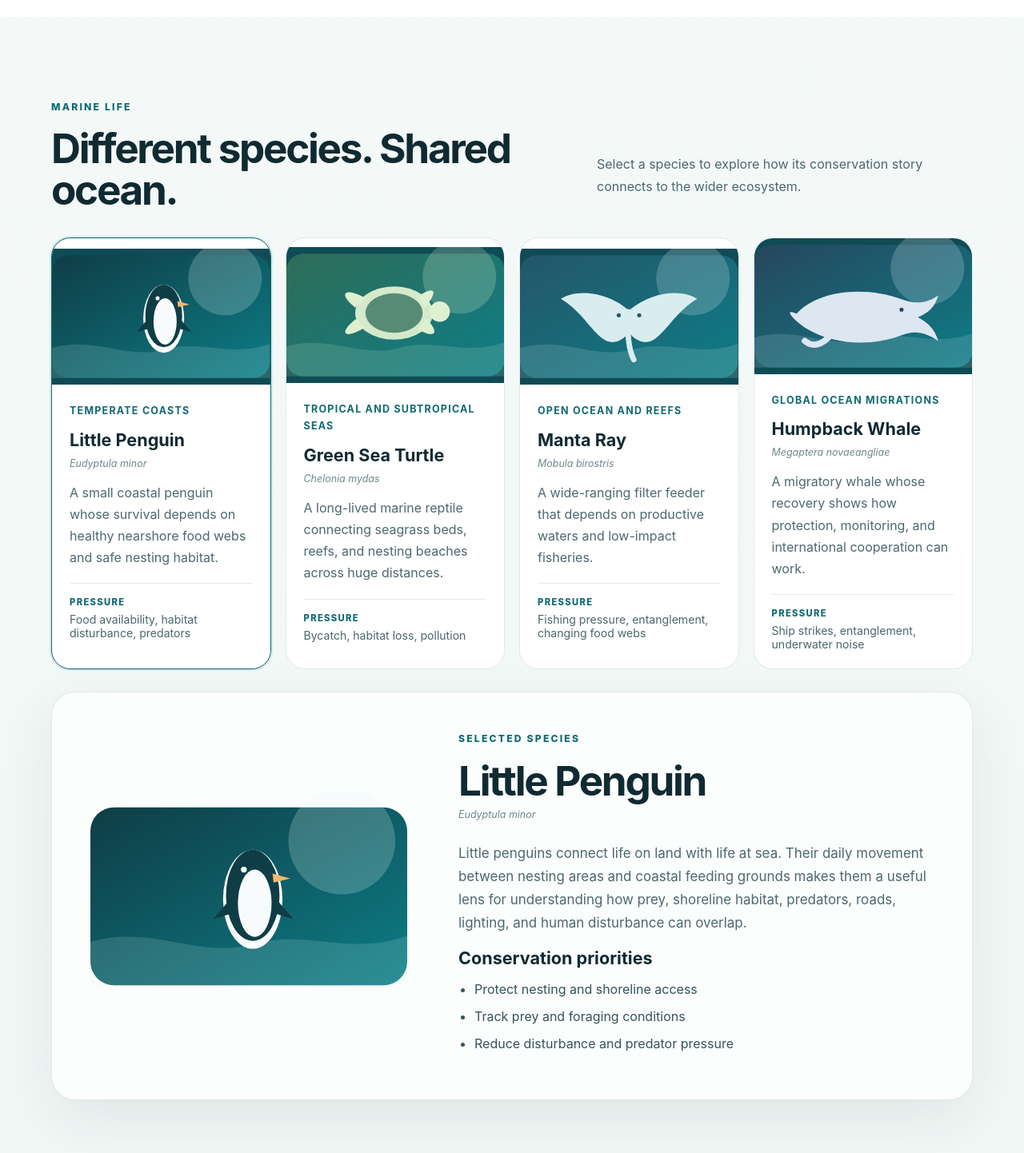
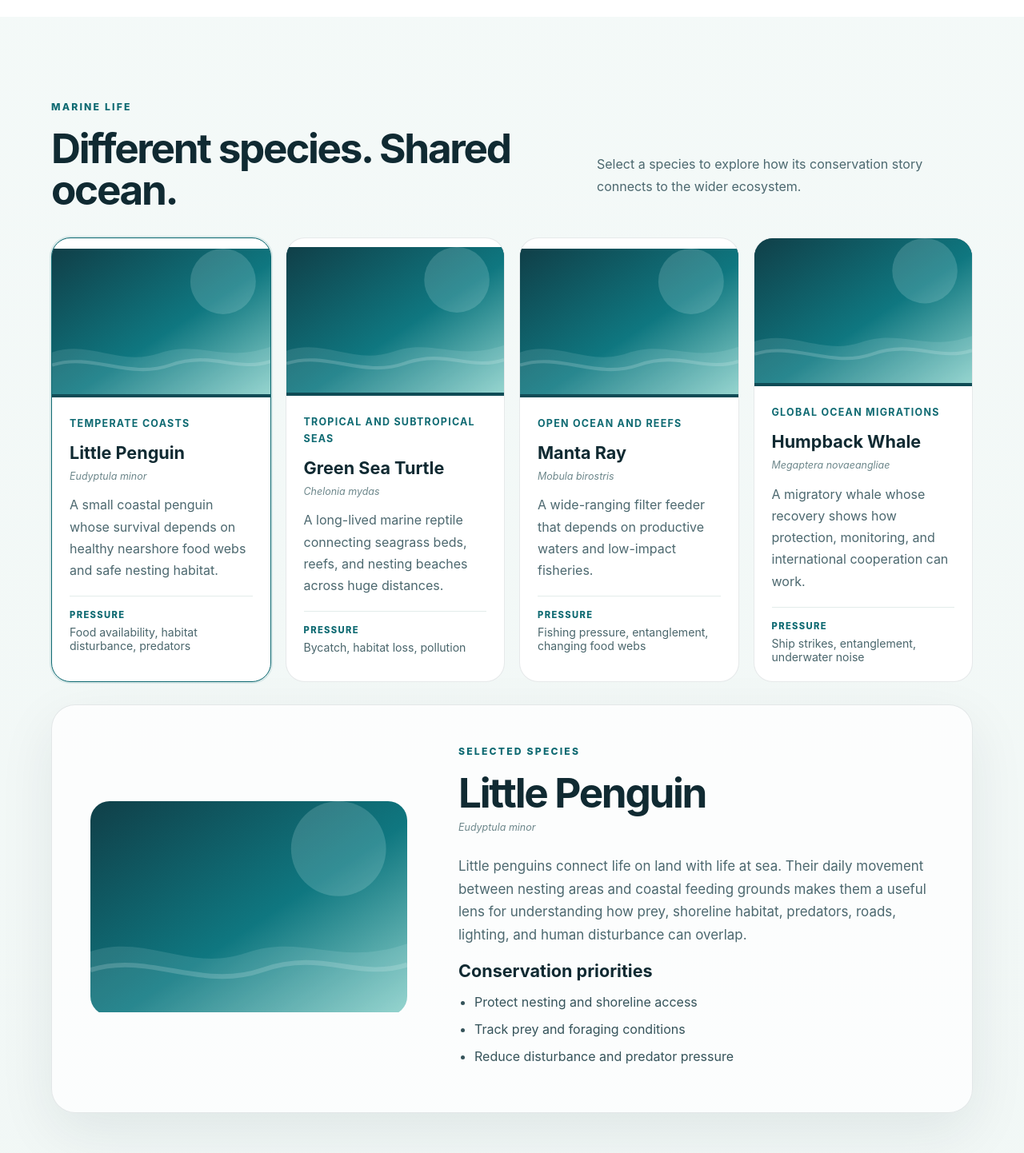
Before and after one commit to grauconejo13/marine-conservation-ui, a React (Vite) app: page / in a window 1280 px wide. Shown: the part 1417-2859 px from the top of the page at 80% size. Built offline with nearby package versions, Linux system fonts and the light colour scheme.

Commit message:
replace species SVGs with image sources

```diff
--- a/src/App.jsx
+++ b/src/App.jsx
@@ -1,6 +1,7 @@
 import { useState } from 'react'
 import { marineLife, threats, responses, demoPressureData } from './data/marineLife.js'
-import MarineIllustration from './components/MarineIllustration.jsx'
+
+const fallbackImage = '/images/species-placeholder.svg'
 
 function App() {
   const [selectedSpecies, setSelectedSpecies] = useState(marineLife[0])
@@ -81,7 +82,11 @@ function App() {
                 aria-pressed={selectedSpecies.id === animal.id}
               >
                 <div className="species-visual">
-                  <MarineIllustration id={animal.id} name={animal.name} />
+                  <img
+                    className="species-image"
+                    src={animal.image || fallbackImage}
+                    alt={animal.image ? animal.imageAlt : ''}
+                  />
                 </div>
                 <div className="card-body">
                   <p className="meta">{animal.ecosystem}</p>
@@ -96,7 +101,11 @@ function App() {
 
           <article className="species-detail" aria-live="polite">
             <div className="detail-art">
-              <MarineIllustration id={selectedSpecies.id} name={selectedSpecies.name} />
+              <img
+                className="detail-image"
+                src={selectedSpecies.image || fallbackImage}
+                alt={selectedSpecies.image ? selectedSpecies.imageAlt : ''}
+              />
             </div>
             <div>
               <p className="eyebrow">Selected species</p>
```
